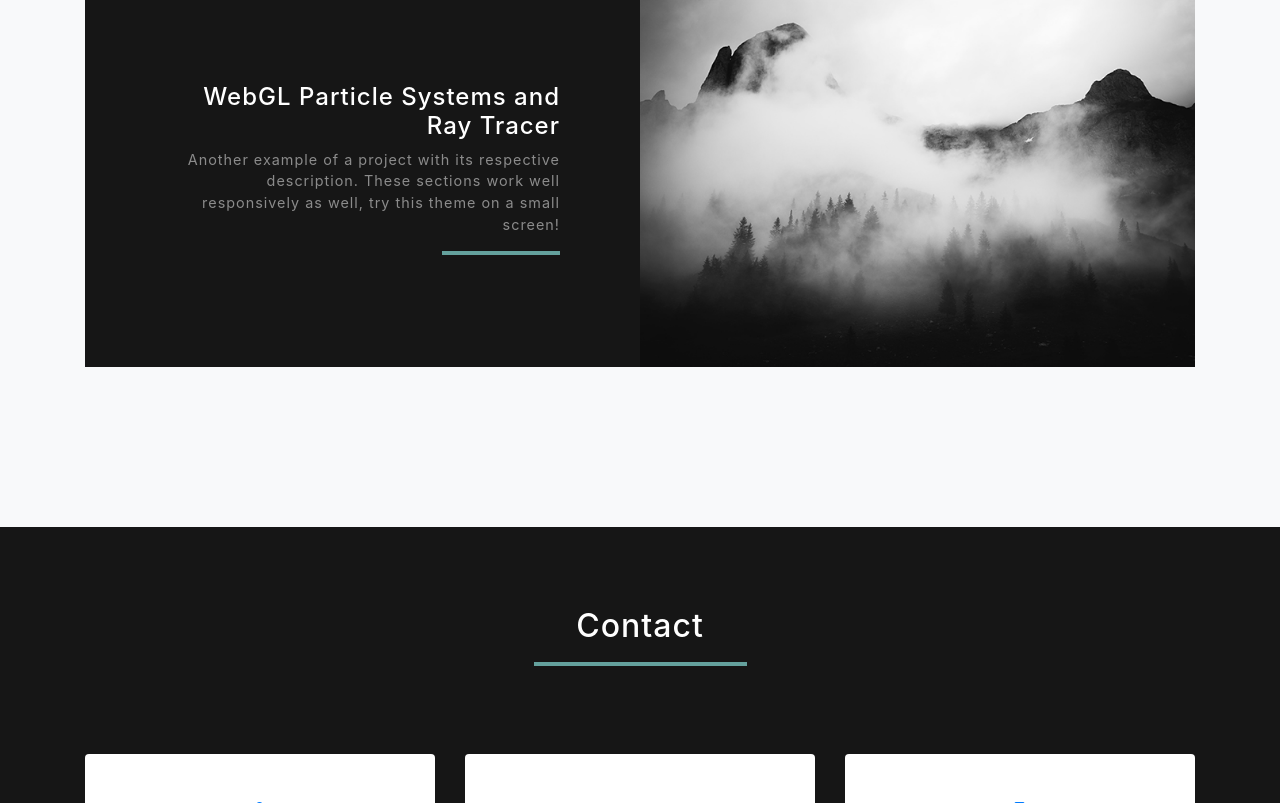
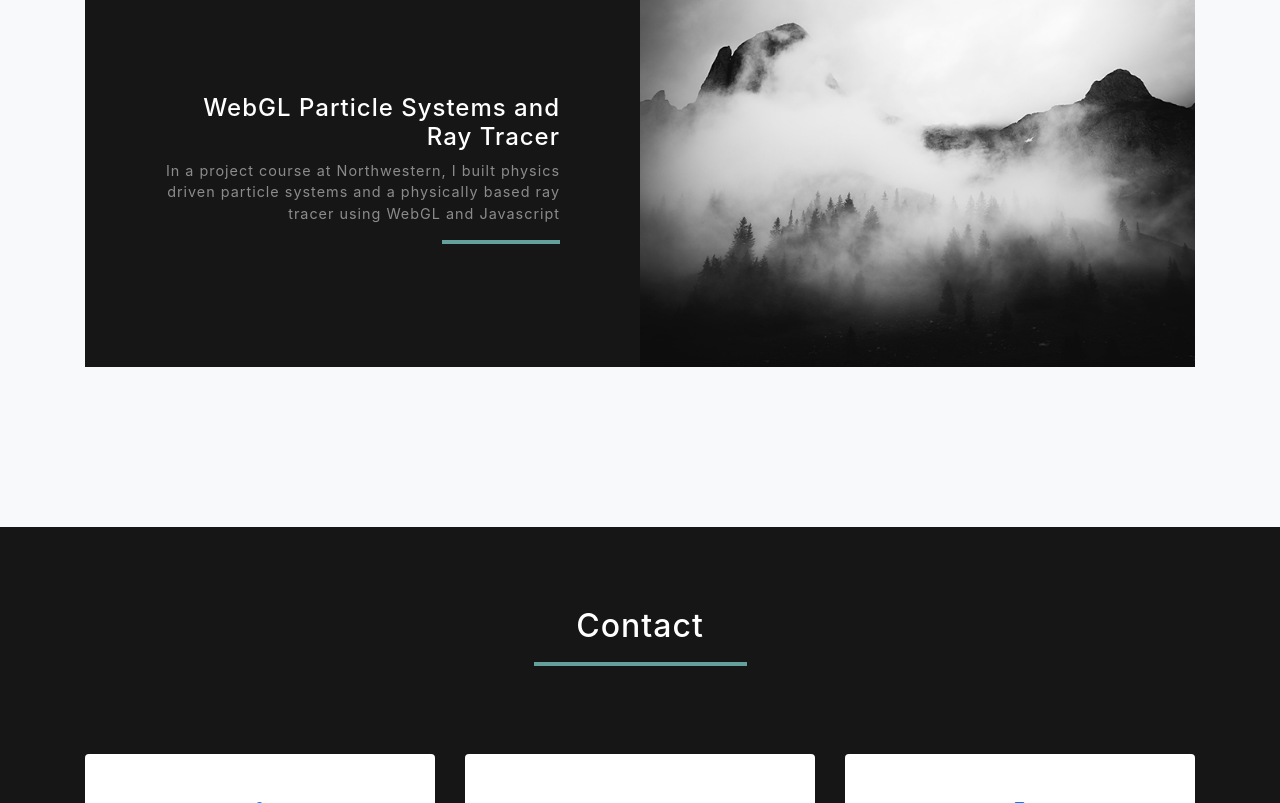
Before and after one commit to kylengelmann/portfolio, a website with bundled scripts: page index.html in a window 1280 px wide. Shown: the part 2371-3174 px from the top of the page. Built offline with nearby package versions, Linux system fonts and the light colour scheme.

Commit message:
add short description of WebGL projects

```diff
--- a/index.html
+++ b/index.html
@@ -323,7 +323,7 @@
               <div class="d-flex h-100">
                 <div class="project-text w-100 my-auto text-center text-lg-right">
                   <h4 class="text-white">WebGL Particle Systems and Ray Tracer</h4>
-                  <p class="mb-0 text-white-50">Another example of a project with its respective description. These sections work well responsively as well, try this theme on a small screen!</p>
+                  <p class="mb-0 text-white-50">In a project course at Northwestern, I built physics driven particle systems and a physically based ray tracer using WebGL and Javascript</p>
                   <hr class="d-none d-lg-block mb-0 mr-0">
                 </div>
               </div>
```
